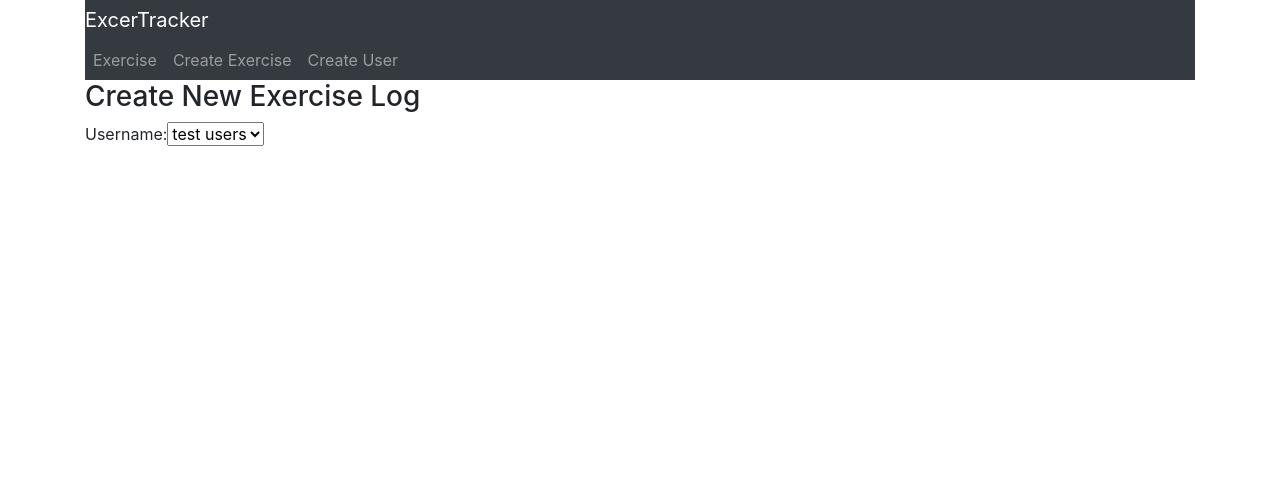
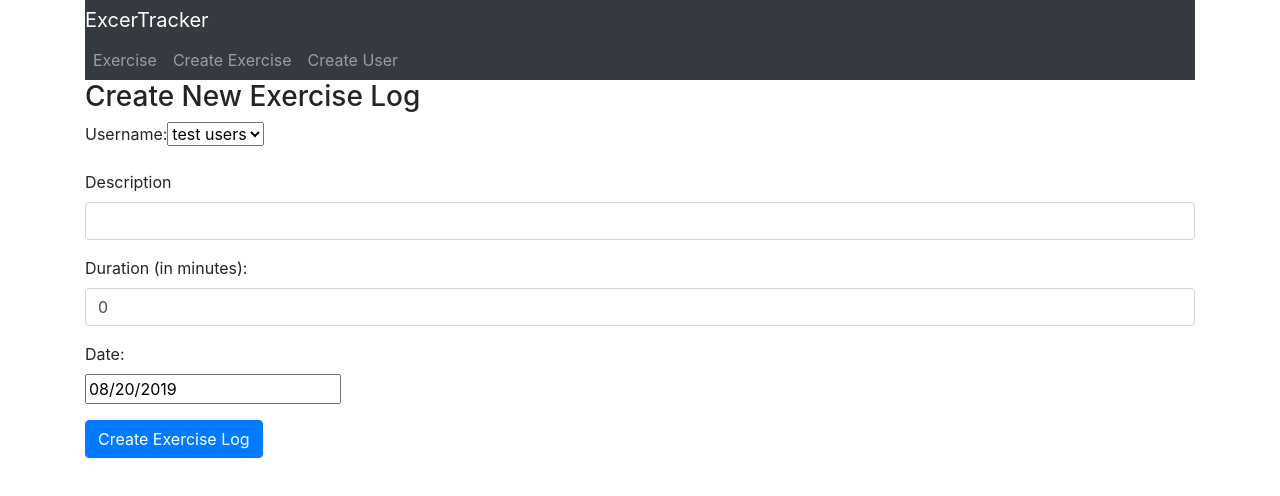
Before and after one commit to matterholt/MERN_LernV1, a React (Create React App) app: page /create in a window 1280 px wide. Shown: the top 496 px of the page. Built offline with nearby package versions, Linux system fonts and the light colour scheme.

Commit message:
jsx and function wired up, installed datepicker

```diff
--- a/package.json
+++ b/package.json
@@ -5,6 +5,7 @@
   "dependencies": {
     "bootstrap": "^4.3.1",
     "react": "^16.9.0",
+    "react-datepicker": "^2.8.0",
     "react-dom": "^16.9.0",
     "react-router-dom": "^5.0.1",
     "react-scripts": "3.1.0"
--- a/src/component/createExercise.component.js
+++ b/src/component/createExercise.component.js
@@ -1,11 +1,13 @@
 import React, { Component } from "react";
+import DatePicker from "react-datepicker";
+import "react-datepicker/dist/react-datepicker.css";
 
 export default class CreateExercise extends Component {
   constructor(props) {
     super(props);
 
+    // Able to convert description to an arrow function to avoid binding
     this.onChangeUsername = this.onChangeUsername.bind(this);
-    this.onChangeDescription = this.onChangeUsername.bind(this);
     this.onChangeDuration = this.onChangeDuration.bind(this);
     this.onChangeDate = this.onChangeDate.bind(this);
     this.onSubmit = this.onSubmit.bind(this);
@@ -21,7 +23,7 @@ export default class CreateExercise extends Component {
 
   componentDidMount() {
     this.setState({
-      users: ["test users"],
+      users: ["test users", "player 1", "player 2"],
       username: "test user"
     });
   }
@@ -31,13 +33,9 @@ export default class CreateExercise extends Component {
       username: e.target.value
     });
   }
-  onChangeDescription(e) {
+
+  onChangeDuration(e) {
     this.setState({
-      description: e.target.value
-    });
-  }
-  onChangeDuration(e) {
-    this.seatState({
       duration: e.target.value
     });
   }
@@ -72,7 +70,7 @@ export default class CreateExercise extends Component {
               value={this.state.username}
               onChange={this.onChangeUsername}
             >
-              {this.state.users.map(function(user) {
+              {this.state.users.map(user => {
                 return (
                   <option key={user} value={user}>
                     {user}
@@ -81,6 +79,45 @@ export default class CreateExercise extends Component {
               })}
             </select>
           </div>
+          <div className="form-group">
+            <label>Description</label>
+            <input
+              type="text"
+              className="form-control"
+              value={this.state.description}
+              onChange={e => {
+                this.setState({
+                  description: e.target.value
+                });
+              }}
+            />
+          </div>
+          <div className="form-group">
+            <label>Duration (in minutes):</label>
+            <input
+              type="text"
+              className="form-control"
+              value={this.state.duration}
+              onChange={this.onChangeDuration}
+            />
+          </div>
+          <div className="form-group">
+            <label>Date:</label>
+            <div>
+              <DatePicker
+                selected={this.state.date}
+                onChange={this.onChangeDate}
+              />
+            </div>
+          </div>
+
+          <div className="group-form">
+            <input
+              type="submit"
+              value="Create Exercise Log"
+              className="btn btn-primary"
+            />
+          </div>
         </form>
       </div>
     );
```
Also changed, not shown: 1 other file (tests, documents, lock files or other folders).
